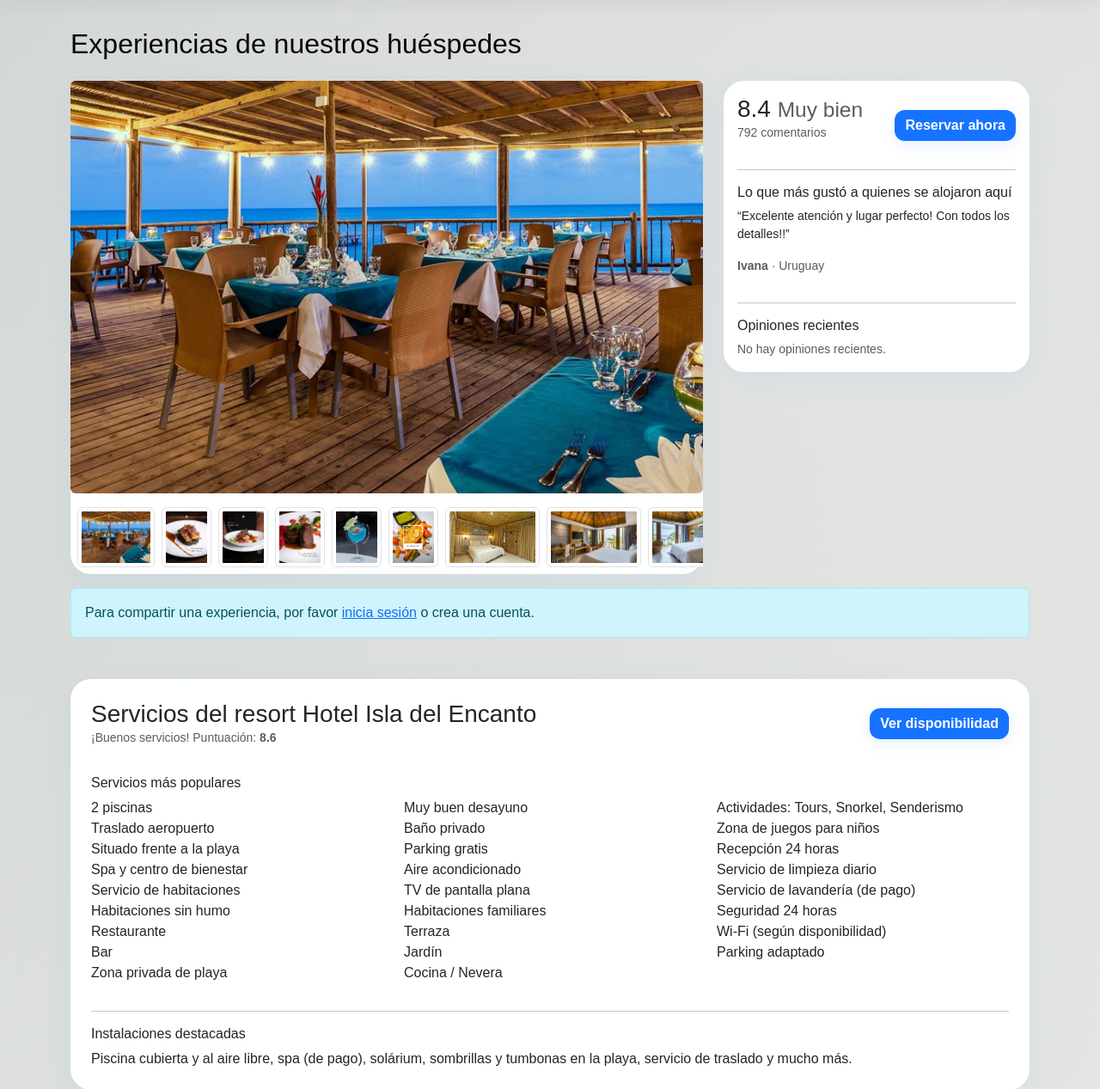
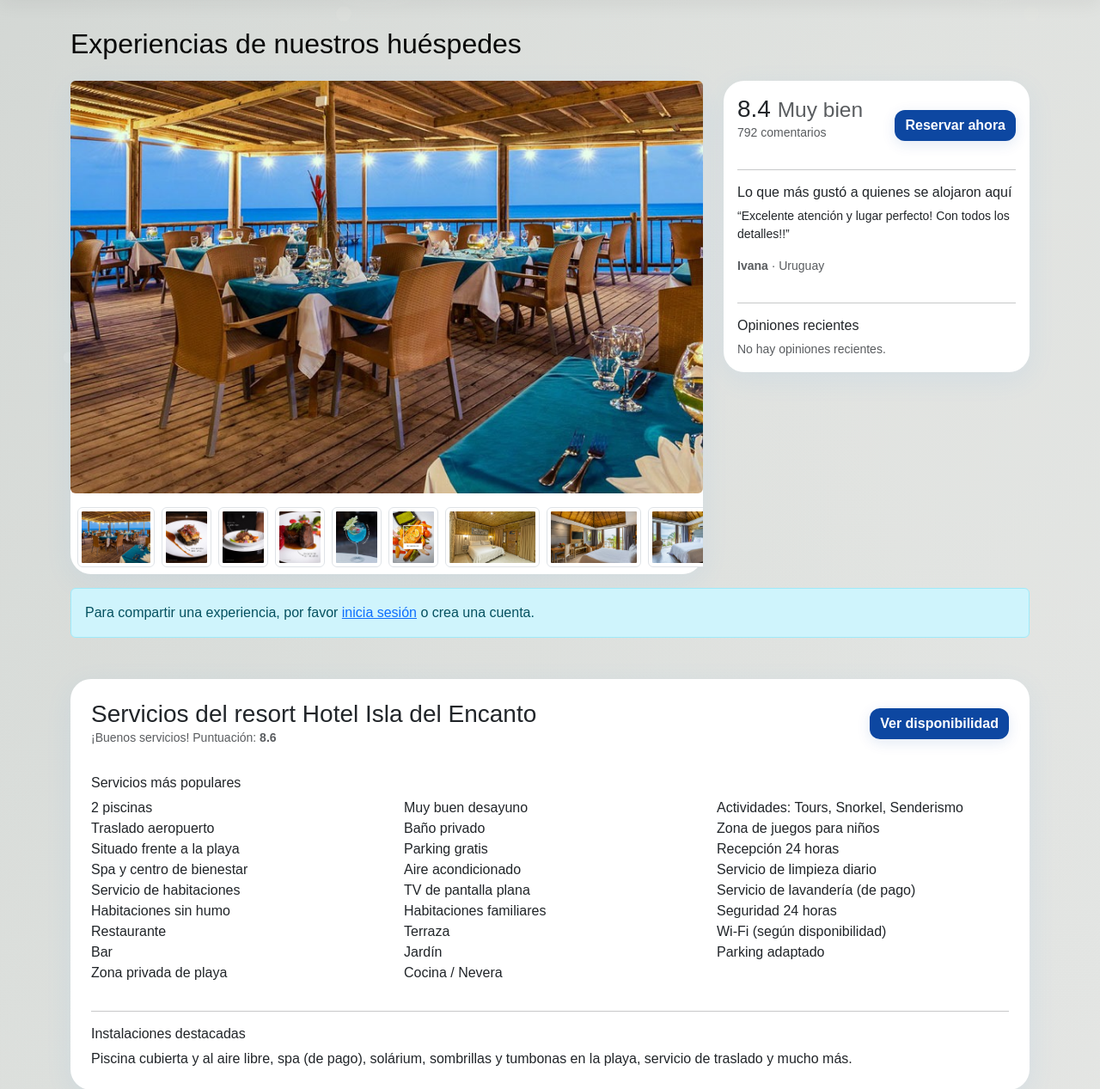
Before and after one commit to JuanDavidHernandez2021/Resort_encanto, a Flask app: page /Experiencias in a window 1280 px wide. Shown: the part 64-1331 px from the top of the page at 86% size. Run offline with Flask 3, Linux system fonts and the light colour scheme.

Commit message:
Update styles.css

```diff
--- a/static/styles.css
+++ b/static/styles.css
@@ -13,15 +13,15 @@
     font-weight: bold !important;
 }
 .btn-primary {
-    background-color: #1673ff !important;
+    background-color: #0d47a1 !important;
     border: none !important;
     color: #fff !important;
     border-radius: 12px !important;
     font-weight: bold;
-    box-shadow: 0 4px 16px rgba(22,115,255,0.12);
+    box-shadow: 0 4px 16px rgba(13,71,161,0.12);
 }
 .btn-primary:hover {
-    background-color: #0056b3 !important;
+    background-color: #08306b !important;
 }
 .btn-light {
     background-color: #f5f5f5 !important;
```
